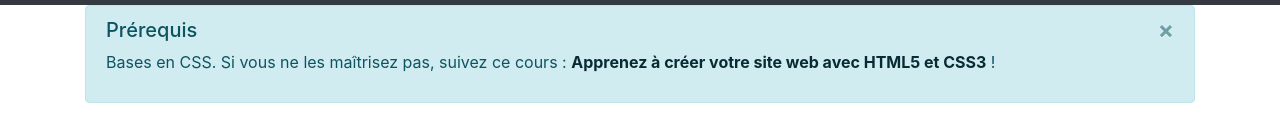
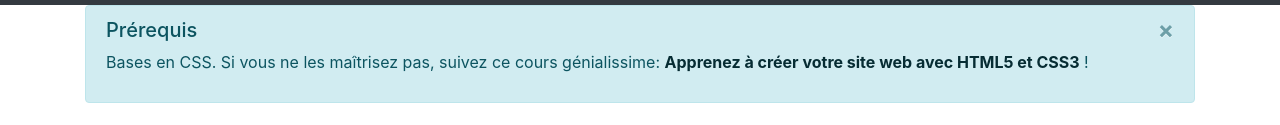
Before and after one commit to Sebbysebby/Sebbysebby, a plain HTML site: page index.html in a window 1280 px wide. Shown: the part 147-272 px from the top of the page. Drawn offline with nearby package versions, Linux system fonts and the light colour scheme.

Commit message:
Update index.html

```diff
--- a/index.html
+++ b/index.html
@@ -74,7 +74,7 @@
       <div class="col">
         <div class="alert alert-info alert-dismissible fade show" role="alert">
             <h5 class="alert-heading">Prérequis</h5>
-            <p>Bases en CSS. Si vous ne les maîtrisez pas, suivez ce cours : <a href="lesson-1.html" class="alert-link">Apprenez à créer votre site web avec HTML5 et CSS3</a> !</p>
+            <p>Bases en CSS. Si vous ne les maîtrisez pas, suivez ce cours génialissime: <a href="lesson-1.html" class="alert-link">Apprenez à créer votre site web avec HTML5 et CSS3</a> !</p>
             <button type="button" class="close" data-dismiss="alert" aria-label="Close">
               <span aria-hidden="true">&times;</span>
             </button>
```
